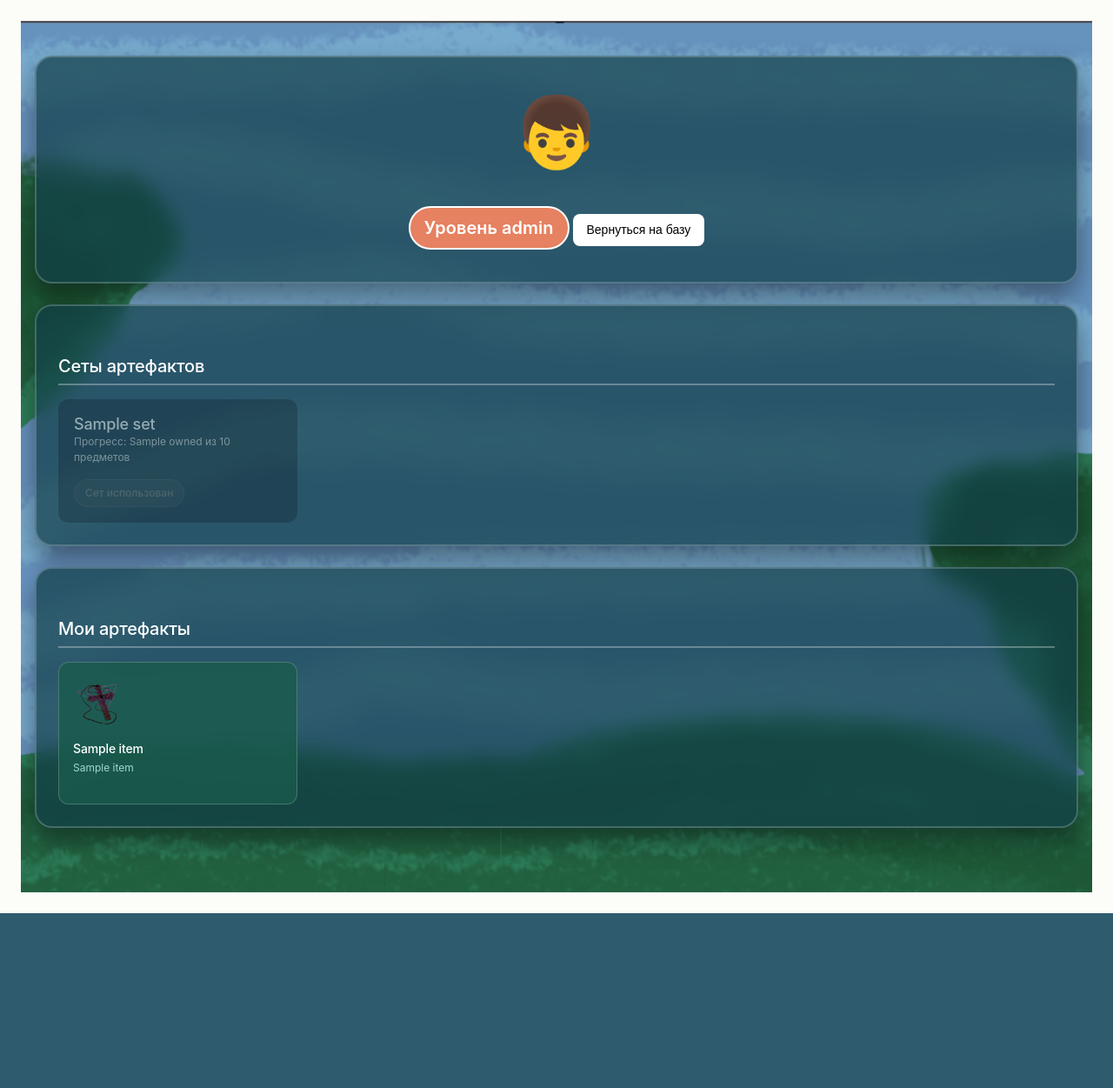
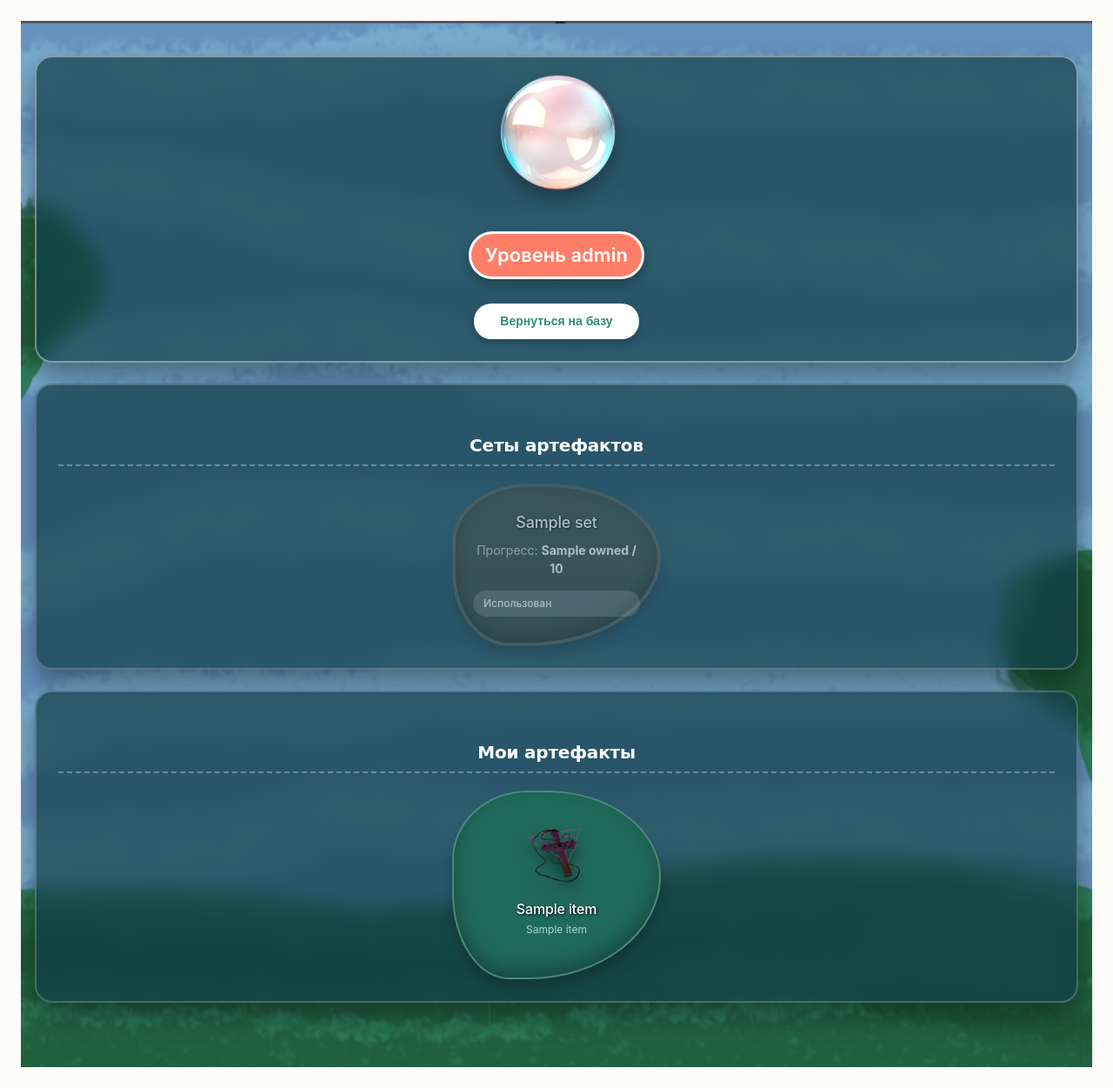
Before and after one commit to grdtdv/digital-ocean-game, a Flask app: template templates/student.html in a window 1280 px wide, after a click that opens the changed part. Shown: the whole page at 87% size. Before the commit the page ends 1050 px from the top, so only its background shows below. Run offline with Flask 3, Linux system fonts and the light colour scheme; the template is opened without the code that fills it: most values are stand-ins (such as "Sample title", 1, 10 or a date in 2020).

Commit message:
дизайн профиля ученика

```diff
--- a/static/css/style.css
+++ b/static/css/style.css
@@ -910,3 +910,45 @@
     box-shadow: 0 15px 30px rgba(0,0,0,0.4);
     margin-bottom: 24px;
 }
+/* ==================================================
+   🌊 ДИЗАЙН ПРОФИЛЯ УЧЕНИКА
+   ================================================== */
+
+/* Центрируем сетку в профиле */
+#profilePage .artifact-grid {
+    display: flex;
+    flex-wrap: wrap;
+    justify-content: center;
+    gap: 25px;
+    margin-top: 20px;
+}
+
+/* Делаем карточки сетов и инвентаря в виде клякс/камней */
+#profilePage .artifact-item {
+    width: 240px;
+    flex: 0 0 240px;
+    background-color: #1a5c4d;
+    border-radius: 40% 60% 70% 30% / 40% 50% 60% 50%;
+    box-shadow: inset 0 -10px 20px rgba(0,0,0,0.3), 0 10px 15px rgba(0,0,0,0.2);
+    color: white;
+    display: flex;
+    flex-direction: column;
+    align-items: center;
+    justify-content: center;
+    padding: 30px 20px;
+    text-align: center;
+    transition: transform 0.3s ease, border-radius 0.4s ease;
+}
+
+#profilePage .artifact-item:hover {
+    transform: translateY(-10px);
+    border-radius: 50% 50% 40% 60% / 60% 40% 50% 50%;
+}
+
+/* Анимация для фоновых пузырей в профиле */
+.bg-bubble {
+    position: absolute;
+    z-index: 0;
+    animation: float-boss infinite ease-in-out;
+    pointer-events: none;
+}
--- a/templates/student.html
+++ b/templates/student.html
@@ -3,7 +3,7 @@
 <head>
     <meta charset="UTF-8">
     <title>Кабинет ученика</title>
-    <link rel="stylesheet" href="{{ url_for('static', filename='css/style.css') }}?v=10">
+    <link rel="stylesheet" href="{{ url_for('static', filename='css/style.css') }}?v=11">
 </head>
 <body>
     <div class="app-container">
@@ -63,36 +63,52 @@
         </div>
 
         <!-- ПРОФИЛЬ УЧЕНИКА -->
+        <!-- ПРОФИЛЬ УЧЕНИКА -->
         <div id="profilePage" class="page">
-            <div class="underwater-stage" style="padding-top: 40px;">
+
+            <!-- Декоративные пузыри на заднем фоне -->
+            <img src="{{ url_for('static', filename='img/bubble.png') }}" class="bg-bubble" style="width: 80px; top: 15%; left: 10%; animation-duration: 5s; opacity: 0.5;">
+            <img src="{{ url_for('static', filename='img/bubble.png') }}" class="bg-bubble" style="width: 120px; top: 40%; right: 5%; animation-duration: 7s; opacity: 0.4;">
+            <img src="{{ url_for('static', filename='img/bubble.png') }}" class="bg-bubble" style="width: 60px; bottom: 20%; left: 20%; animation-duration: 4s; opacity: 0.6;">
+
+            <div class="underwater-stage" style="padding-top: 40px; position: relative; z-index: 1;">
                 <div class="container">
 
-                    <!-- Стеклянная карточка профиля -->
-                    <div class="glass-card profile-header">
-                        <div style="font-size: 80px; margin-bottom: 10px;">{% if student.avatar_type == 'girl' %}👧{% else %}👦{% endif %}</div>
-                        <h1 style="color: white; text-shadow: 2px 2px 4px #000;">{{ session['username'] }}</h1>
-                        <div class="level-badge mt-16" style="background: #e68161; border: 2px solid #fff; font-size: 20px;">Уровень {{ student.level }}</div>
-                        <button class="btn btn--secondary mt-16" style="background: white; color: black;" onclick="navigateTo('homePage')">Вернуться на базу</button>
+                    <!-- Стеклянная карточка: ШАПКА ПРОФИЛЯ -->
+                    <div class="glass-card profile-header" style="text-align: center; border: 2px solid rgba(255,255,255,0.4);">
+
+                        <!-- Аватарка внутри парящего мыльного пузыря -->
+                        <div style="position: relative; width: 160px; height: 160px; margin: 0 auto 15px auto; animation: float-boss 4s ease-in-out infinite;">
+                            <img src="{{ url_for('static', filename='img/bubble.png') }}" style="position: absolute; top: 0; left: 0; width: 100%; height: 100%; z-index: 2; filter: drop-shadow(0 10px 10px rgba(0,0,0,0.3));">
+                            <div style="font-size: 80px; position: absolute; top: 50%; left: 50%; transform: translate(-50%, -50%); z-index: 1;">
+                                {% if student.avatar_type == 'girl' %}👧{% else %}👦{% endif %}
+                            </div>
+                        </div>
+
+                        <h1 style="color: white; text-shadow: 2px 2px 4px #000; font-size: 36px; margin-bottom: 10px;">{{ session['username'] }}</h1>
+                        <div class="level-badge" style="background: #ff7e67; border: 3px solid #fff; font-size: 22px; box-shadow: 0 5px 15px rgba(0,0,0,0.3);">Уровень {{ student.level }}</div>
+                        <br>
+                        <button class="btn btn--secondary mt-16" style="background: white; color: #2c8c7c; font-weight: bold; border-radius: 20px; padding: 10px 30px; box-shadow: 0 5px 10px rgba(0,0,0,0.2);" onclick="navigateTo('homePage')">Вернуться на базу</button>
                     </div>
 
                     <!-- БЛОК: СЕТЫ АРТЕФАКТОВ -->
                     <div class="glass-card">
-                        <h3 class="section-title" style="color: #fff; border-bottom-color: rgba(255,255,255,0.3);">Сеты артефактов</h3>
+                        <h3 class="section-title" style="color: #fff; border-bottom: 2px dashed rgba(255,255,255,0.3); padding-bottom: 10px; text-align: center; font-family: 'Comic Sans MS', cursive, sans-serif;">Сеты артефактов</h3>
                         <div class="artifact-grid">
                             {% for s in sets_data %}
-                            <div class="artifact-item" style="background: rgba(0,0,0,0.4); border: 2px solid {% if s.is_complete and s.status != 'approved' %}gold{% else %}transparent{% endif %}; {% if s.status == 'approved' %}opacity: 0.5; filter: grayscale(100%);{% endif %}">
-                                <h4 style="color: white;">{{ s.name }}</h4>
-                                <p style="font-size: 12px; color: #a3d9cf;">Прогресс: {{ s.owned }} из {{ s.total }} предметов</p>
+                            <div class="artifact-item" style="border: 4px solid {% if s.is_complete and s.status != 'approved' %}gold{% else %}rgba(255,255,255,0.1){% endif %}; {% if s.status == 'approved' %}opacity: 0.6; filter: grayscale(80%);{% endif %}">
+                                <h4 style="color: white; font-size: 18px; margin-bottom: 10px; text-shadow: 1px 1px 3px #000;">{{ s.name }}</h4>
+                                <p style="font-size: 14px; color: #a3d9cf; margin-bottom: 15px;">Прогресс: <b style="color: white;">{{ s.owned }} / {{ s.total }}</b></p>
 
-                                <div style="margin-top: 15px;">
+                                <div style="width: 100%;">
                                     {% if s.status == 'approved' %}
-                                        <span class="status status--success">Сет использован</span>
+                                        <div class="status" style="width: 100%; text-align: center; background: rgba(255,255,255,0.2); color: #fff;">Использован</div>
                                     {% elif s.status == 'pending' %}
-                                        <span class="status status--warning" style="background: #f59e0b; color: white;">Ожидает учителя...</span>
+                                        <div class="status" style="width: 100%; text-align: center; background: #f59e0b; color: white;">Ожидает учителя...</div>
                                     {% elif s.is_complete %}
-                                        <button class="btn btn--primary btn--full-width" style="background: gold; color: black;" onclick="activateSet('{{ s.name }}')">Активировать сет</button>
+                                        <button class="btn btn--full-width" style="background: gold; color: black; border: 2px solid #fff; font-weight: bold; border-radius: 15px; padding: 10px;" onclick="activateSet('{{ s.name }}')">Активировать</button>
                                     {% else %}
-                                        <span class="status status--info" style="background: rgba(255,255,255,0.2); color: white;">Сет не собран</span>
+                                        <div class="status" style="width: 100%; text-align: center; background: rgba(0,0,0,0.3); color: #ccc;">Не собран</div>
                                     {% endif %}
                                 </div>
                             </div>
@@ -102,16 +118,16 @@
 
                     <!-- БЛОК: МОИ АРТЕФАКТЫ -->
                     <div class="glass-card">
-                        <h3 class="section-title" style="color: #fff; border-bottom-color: rgba(255,255,255,0.3);">Мои артефакты</h3>
+                        <h3 class="section-title" style="color: #fff; border-bottom: 2px dashed rgba(255,255,255,0.3); padding-bottom: 10px; text-align: center; font-family: 'Comic Sans MS', cursive, sans-serif;">Мои артефакты</h3>
                         <div class="artifact-grid">
                             {% for item in my_inventory %}
-                            <div class="artifact-item" style="background: rgba(26, 92, 77, 0.8); border: 1px solid rgba(255,255,255,0.2);">
-                                <img src="{{ url_for('static', filename='img/artifacts/' ~ item.id ~ '.png') }}" alt="{{ item.name }}" style="width: 60px; height: 60px; object-fit: contain; margin-bottom: 10px;">
-                                <h4 style="font-size: 14px; margin-bottom: 5px; color: white;">{{ item.name }}</h4>
+                            <div class="artifact-item" style="background-color: #206a5a; border: 2px solid rgba(255,255,255,0.2);">
+                                <img src="{{ url_for('static', filename='img/artifacts/' ~ item.id ~ '.png') }}" alt="{{ item.name }}" style="width: 80px; height: 80px; object-fit: contain; margin-bottom: 15px; filter: drop-shadow(0px 10px 8px rgba(0,0,0,0.5));">
+                                <h4 style="font-size: 16px; margin-bottom: 5px; color: white; text-shadow: 1px 1px 3px #000;">{{ item.name }}</h4>
                                 <p style="font-size: 12px; color: #a3d9cf;">{{ item.set_name }}</p>
                             </div>
                             {% else %}
-                            <p style="color: rgba(255,255,255,0.6);">Пока пусто... Загляни в магазин!</p>
+                            <p style="color: rgba(255,255,255,0.8); text-align: center; width: 100%; font-size: 18px; margin: 20px 0;">Пока пусто... Загляни в магазин! 🛒</p>
                             {% endfor %}
                         </div>
                     </div>
@@ -119,7 +135,6 @@
                 </div>
             </div>
         </div>
-
         <!-- МАГАЗИН (Скрыт) -->
         <div id="shopPage" class="page">
             <div class="container">
```
